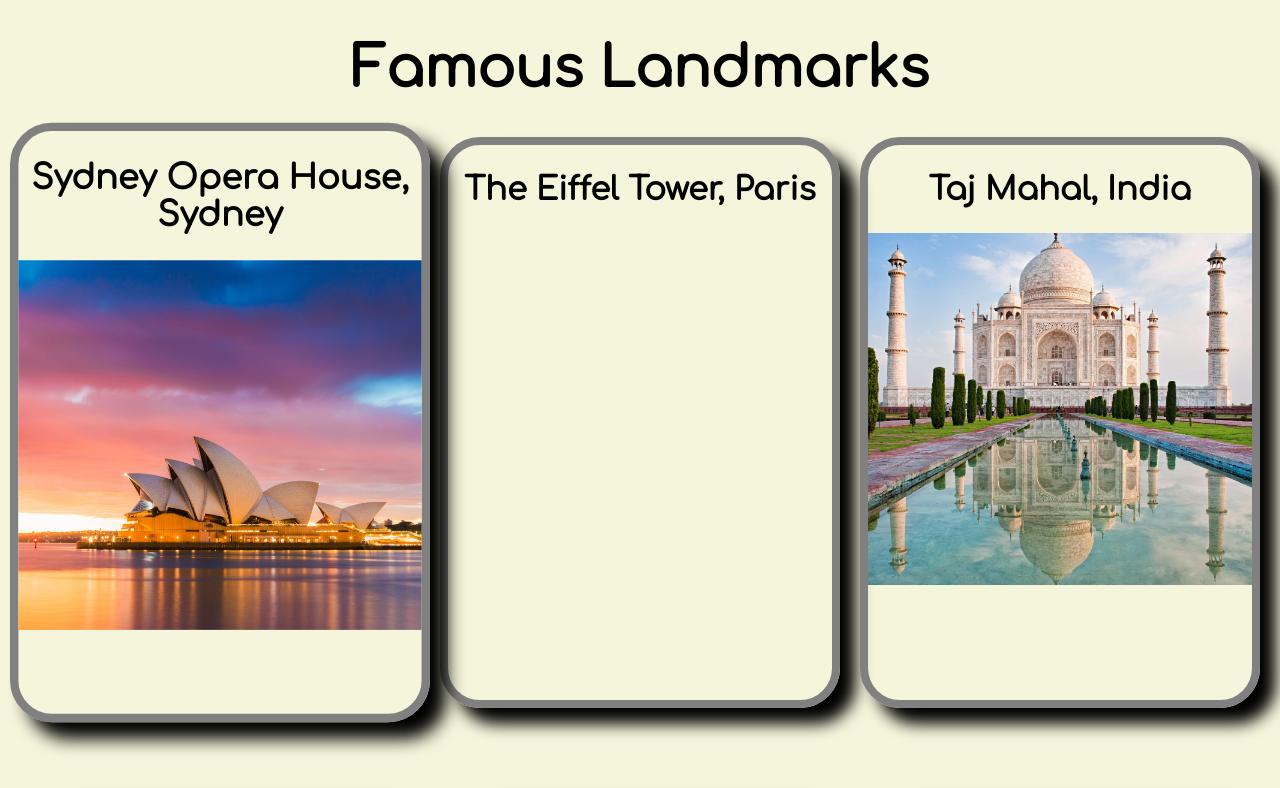
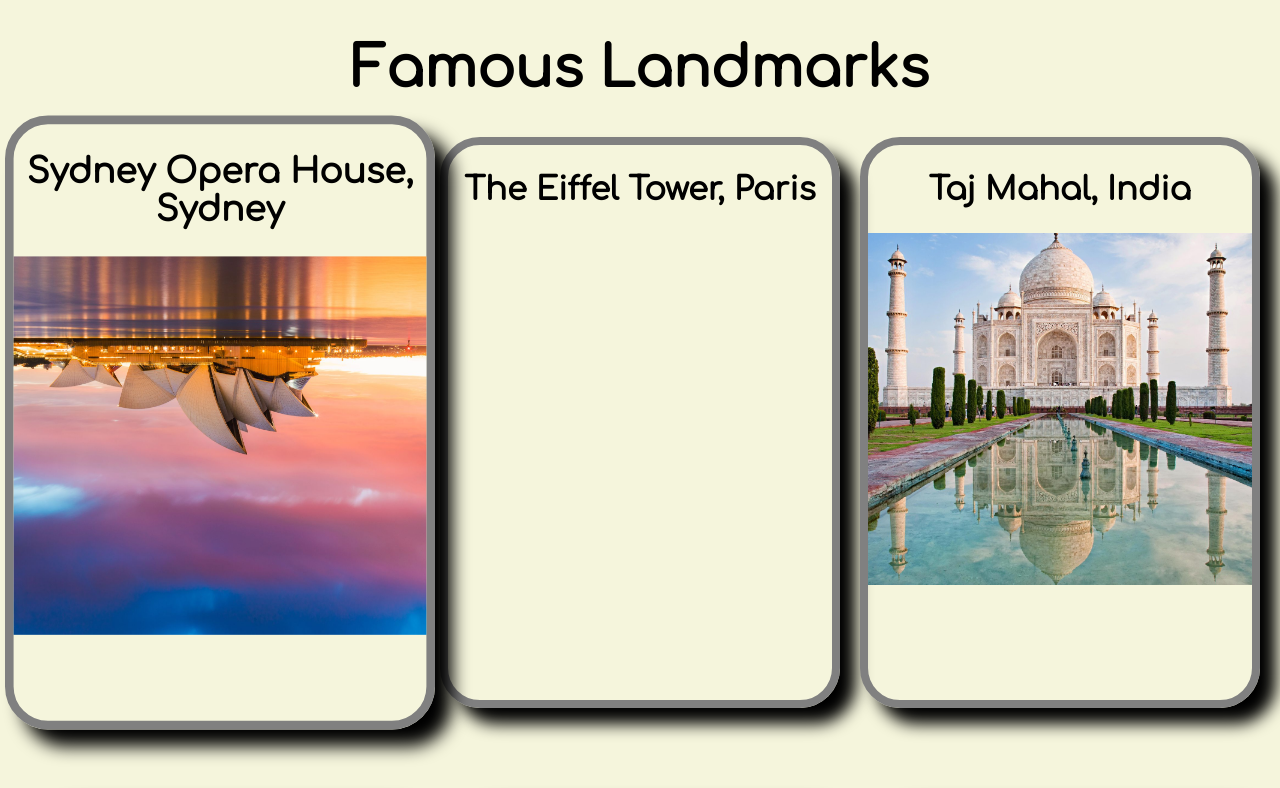
Before and after one commit to staten-island-tech/flexbox-gallery-project-William020304, a plain HTML site: page index.html in a window 1280 px wide. In both pictures the pointer is over the element "Sydney Opera House, Sydney". Shown: the top 788 px of the page. Drawn offline with Linux system fonts and the light colour scheme.

Commit message:
Update style.css

```diff
--- a/style.css
+++ b/style.css
@@ -25,7 +25,7 @@ body {
   text-align: center;
   font-size: 1rem;
   box-shadow: 1rem 1rem 1rem black;
-  transition: all;
+  transition: all 0.7s;
 }
 .Sydney {
   background-image: url(imgs/OperaHouse.jpg);
@@ -103,5 +103,11 @@ body {
   font-size: 2rem;
 }
 .landmarks:hover {
-  transform: scale(1.05);
+  transform: scale(1.075);
 }
+.Sydney:hover {
+  transform: rotate(180deg);
+}
+.Paris:hover {
+  transform: skew(30deg);
+}
```
